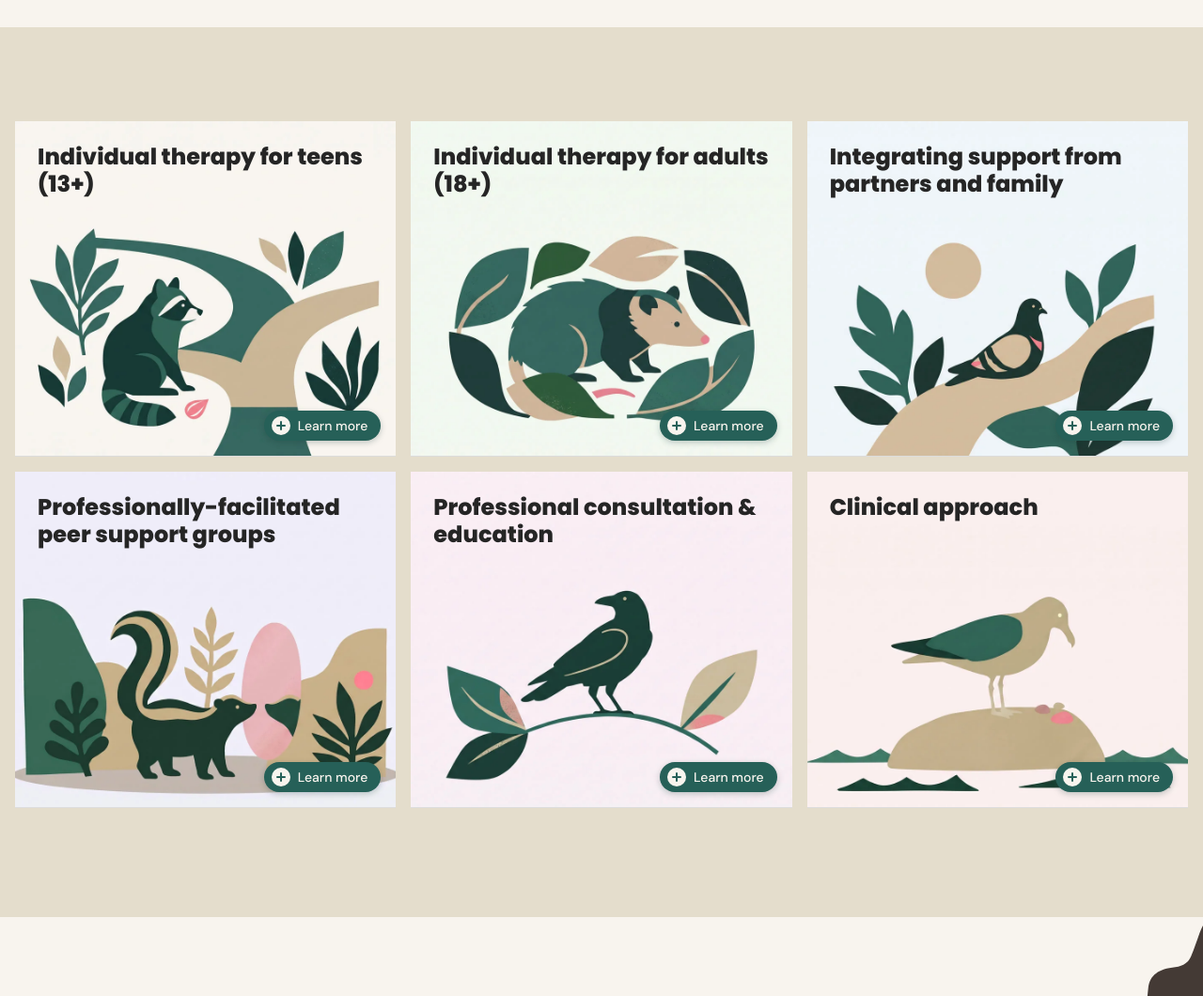
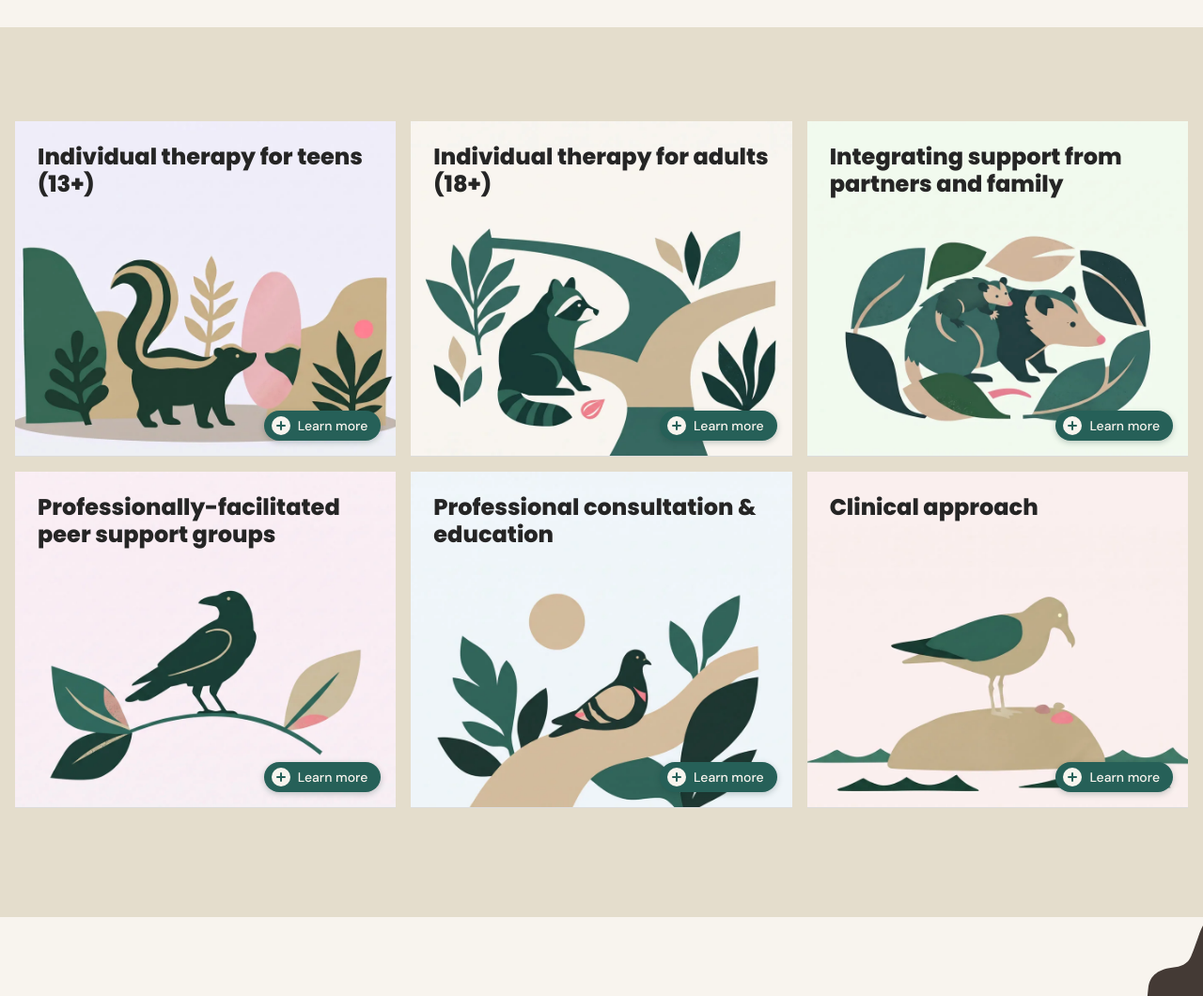
Before and after one commit to azuretek/neurosanctuarycounseling, a website: page index.html in a window 1280 px wide. Shown: the part 3100-4160 px from the top of the page at 94% size. Drawn offline with nearby package versions, Linux system fonts and the light colour scheme.

Commit message:
feat(services): match each illustration to its service
The art was drawn for the earlier service headings, so after the copy changed several pairings no longer fit. Abi reassigned them: skunk for teens, raccoon for adults, opossum for partners and family, crow for peer groups, pigeon for consultation, seagull for clinical approach.

The family tile's opossum now carries a baby on its back, so the picture says family. Each tile's background colour moves with its illustration, because every image was colour-matched to the tile it was drawn for; moving the colour keeps the art untouched and the edges invisible. The image files are renamed by animal so the markup no longer implies an order.

```diff
--- a/index.html
+++ b/index.html
@@ -145,8 +145,8 @@
             <div class="container-fluid">
                 <div class="row">
                     <div class="col-md-6 col-lg-4 mb-3">
-                        <div class="box service-tile fade-in-up delay-200" style="background-color: #F8F4EE;" tabindex="0" role="button" aria-expanded="false" aria-controls="service-copy-1">
-                            <img class="service-art" src="./dist/img/services/service-1-raccoon.webp" alt="A raccoon sitting where two paths branch apart" width="908" height="800" loading="lazy">
+                        <div class="box service-tile fade-in-up delay-200" style="background-color: #EFEEF8;" tabindex="0" role="button" aria-expanded="false" aria-controls="service-copy-1">
+                            <img class="service-art" src="./dist/img/services/service-skunk.webp" alt="A skunk looking at its reflection in a pink oval mirror" width="908" height="800" loading="lazy">
                             <h3>Individual therapy for teens (13+)</h3>
                             <span class="service-more" aria-hidden="true"><span class="service-more-icon"></span><span class="service-more-label">Learn more</span></span>
                             <div class="service-copy" id="service-copy-1">
@@ -166,8 +166,8 @@
                         </div>
                     </div>
                     <div class="col-md-6 col-lg-4 mb-3">
-                        <div class="box service-tile fade-in-up delay-300" style="background-color: #F1F8EE;" tabindex="0" role="button" aria-expanded="false" aria-controls="service-copy-2">
-                            <img class="service-art" src="./dist/img/services/service-2-opossum.webp" alt="An opossum resting inside a ring of leaves with open gaps" width="908" height="800" loading="lazy">
+                        <div class="box service-tile fade-in-up delay-300" style="background-color: #F8F4EE;" tabindex="0" role="button" aria-expanded="false" aria-controls="service-copy-2">
+                            <img class="service-art" src="./dist/img/services/service-raccoon.webp" alt="A raccoon sitting where two paths branch apart" width="908" height="800" loading="lazy">
                             <h3>Individual therapy for adults (18+)</h3>
                             <span class="service-more" aria-hidden="true"><span class="service-more-icon"></span><span class="service-more-label">Learn more</span></span>
                             <div class="service-copy" id="service-copy-2">
@@ -189,8 +189,8 @@
                         </div>
                     </div>
                     <div class="col-md-6 col-lg-4 mb-3">
-                        <div class="box service-tile fade-in-up delay-400" style="background-color: #EEF5F8;" tabindex="0" role="button" aria-expanded="false" aria-controls="service-copy-3">
-                            <img class="service-art" src="./dist/img/services/service-3-pigeon.webp" alt="A pigeon resting on a gently rising path under a sun" width="908" height="800" loading="lazy">
+                        <div class="box service-tile fade-in-up delay-400" style="background-color: #F1F8EE;" tabindex="0" role="button" aria-expanded="false" aria-controls="service-copy-3">
+                            <img class="service-art" src="./dist/img/services/service-opossum.webp" alt="An opossum carrying its baby inside a ring of leaves with open gaps" width="908" height="800" loading="lazy">
                             <h3>Integrating support from partners and family</h3>
                             <span class="service-more" aria-hidden="true"><span class="service-more-icon"></span><span class="service-more-label">Learn more</span></span>
                             <div class="service-copy" id="service-copy-3">
@@ -203,8 +203,8 @@
                         </div>
                     </div>
                     <div class="col-md-6 col-lg-4 mb-3">
-                        <div class="box service-tile fade-in-up delay-500" style="background-color: #EFEEF8;" tabindex="0" role="button" aria-expanded="false" aria-controls="service-copy-4">
-                            <img class="service-art" src="./dist/img/services/service-4-skunk.webp" alt="A skunk looking at its reflection in a pink oval mirror" width="908" height="800" loading="lazy">
+                        <div class="box service-tile fade-in-up delay-500" style="background-color: #F8EEF4;" tabindex="0" role="button" aria-expanded="false" aria-controls="service-copy-4">
+                            <img class="service-art" src="./dist/img/services/service-crow.webp" alt="A crow standing on a curved branch between two different leaves" width="908" height="800" loading="lazy">
                             <h3>Professionally-facilitated peer support groups</h3>
                             <span class="service-more" aria-hidden="true"><span class="service-more-icon"></span><span class="service-more-label">Learn more</span></span>
                             <div class="service-copy" id="service-copy-4">
@@ -215,8 +215,8 @@
                         </div>
                     </div>
                     <div class="col-md-6 col-lg-4 mb-3">
-                        <div class="box service-tile fade-in-up delay-600" style="background-color: #F8EEF4;" tabindex="0" role="button" aria-expanded="false" aria-controls="service-copy-5">
-                            <img class="service-art" src="./dist/img/services/service-5-crow.webp" alt="A crow standing on a curved branch between two different leaves" width="908" height="800" loading="lazy">
+                        <div class="box service-tile fade-in-up delay-600" style="background-color: #EEF5F8;" tabindex="0" role="button" aria-expanded="false" aria-controls="service-copy-5">
+                            <img class="service-art" src="./dist/img/services/service-pigeon.webp" alt="A pigeon resting on a gently rising path under a sun" width="908" height="800" loading="lazy">
                             <h3>Professional consultation &amp; education</h3>
                             <span class="service-more" aria-hidden="true"><span class="service-more-icon"></span><span class="service-more-label">Learn more</span></span>
                             <div class="service-copy" id="service-copy-5">
@@ -236,7 +236,7 @@
                     </div>
                     <div class="col-md-6 col-lg-4 mb-3">
                         <div class="box service-tile fade-in-up delay-700" style="background-color: #F8EFEE;" tabindex="0" role="button" aria-expanded="false" aria-controls="service-copy-6">
-                            <img class="service-art" src="./dist/img/services/service-6-seagull.webp" alt="A seagull standing on a shoreline rock beside a few pebbles" width="908" height="800" loading="lazy">
+                            <img class="service-art" src="./dist/img/services/service-seagull.webp" alt="A seagull standing on a shoreline rock beside a few pebbles" width="908" height="800" loading="lazy">
                             <h3>Clinical approach</h3>
                             <span class="service-more" aria-hidden="true"><span class="service-more-icon"></span><span class="service-more-label">Learn more</span></span>
                             <div class="service-copy" id="service-copy-6">
```
Also changed, not shown: dist/img/services/service-2-opossum.webp (deleted), dist/img/services/service-crow.webp (renamed from dist/img/services/service-5-crow.webp), dist/img/services/service-opossum.webp (added), dist/img/services/service-pigeon.webp (renamed from dist/img/services/service-3-pigeon.webp), dist/img/services/service-raccoon.webp (renamed from dist/img/services/service-1-raccoon.webp), dist/img/services/service-seagull.webp (renamed from dist/img/services/service-6-seagull.webp), dist/img/services/service-skunk.webp (renamed from dist/img/services/service-4-skunk.webp).
